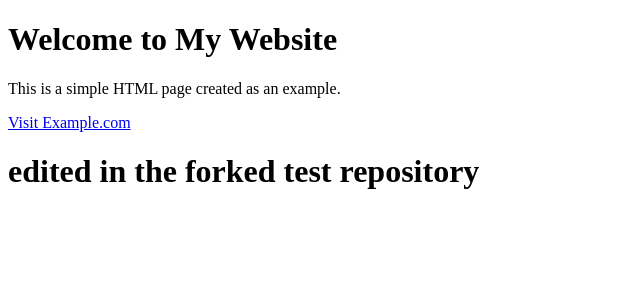
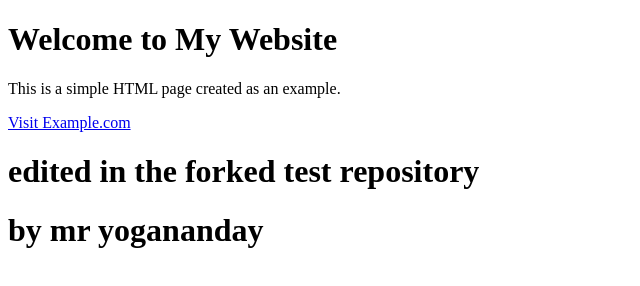
Before and after one commit to prajwalgowdacp157/test, a plain HTML site: page index.html in a window 1280 px wide. Shown: the whole page, without its empty margins (0-640 px from the left). Drawn offline with Linux system fonts and the light colour scheme.

Commit message:
version3

```diff
--- a/index.html
+++ b/index.html
@@ -9,6 +9,7 @@
     <p>This is a simple HTML page created as an example.</p>
     <a href="https://www.example.com" target="_blank">Visit Example.com</a>
     <h1> edited in the forked test repository</h1>
+    <h1> by mr yogananday</h1>
 
 </body>
 </html>
```
